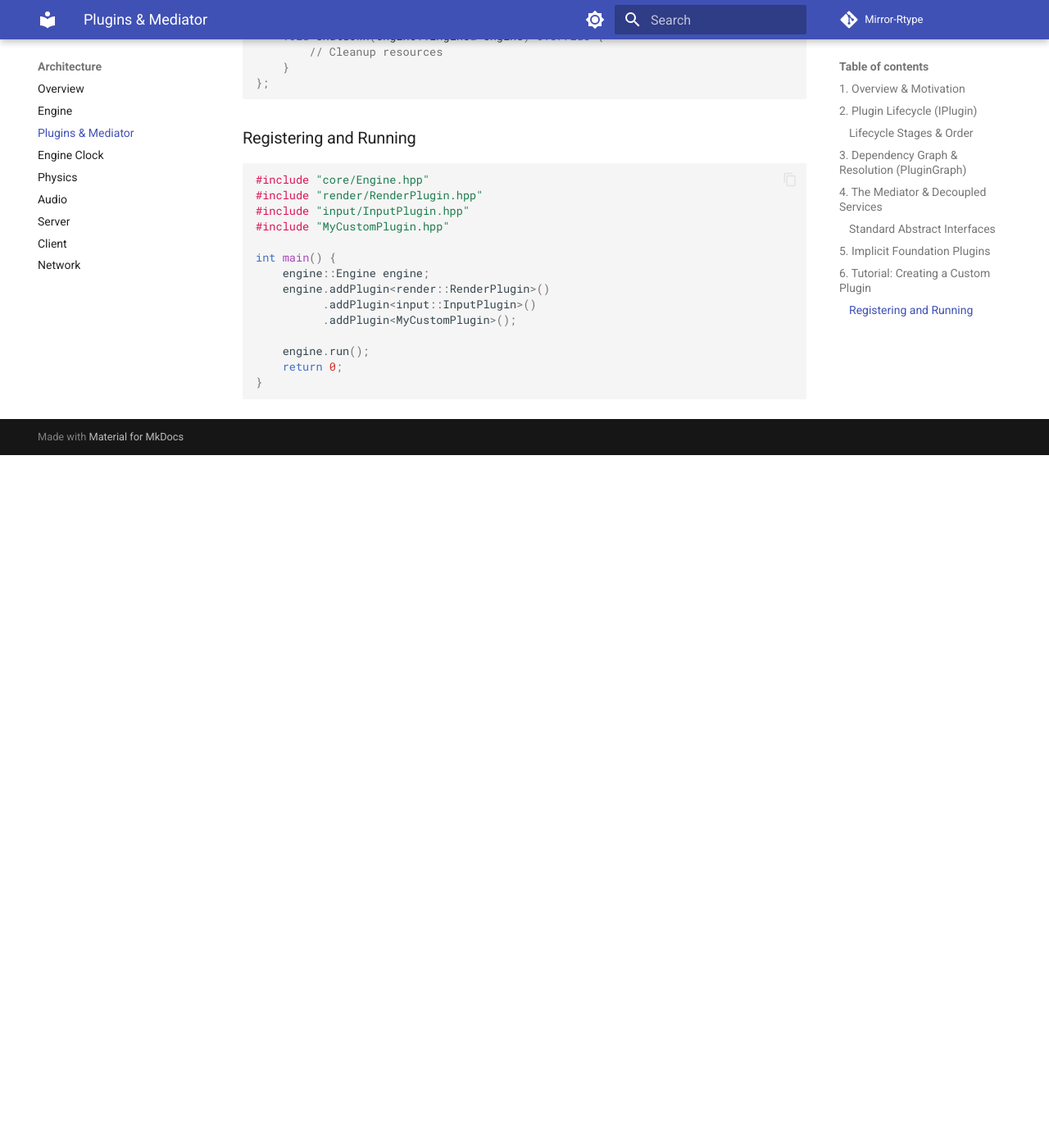
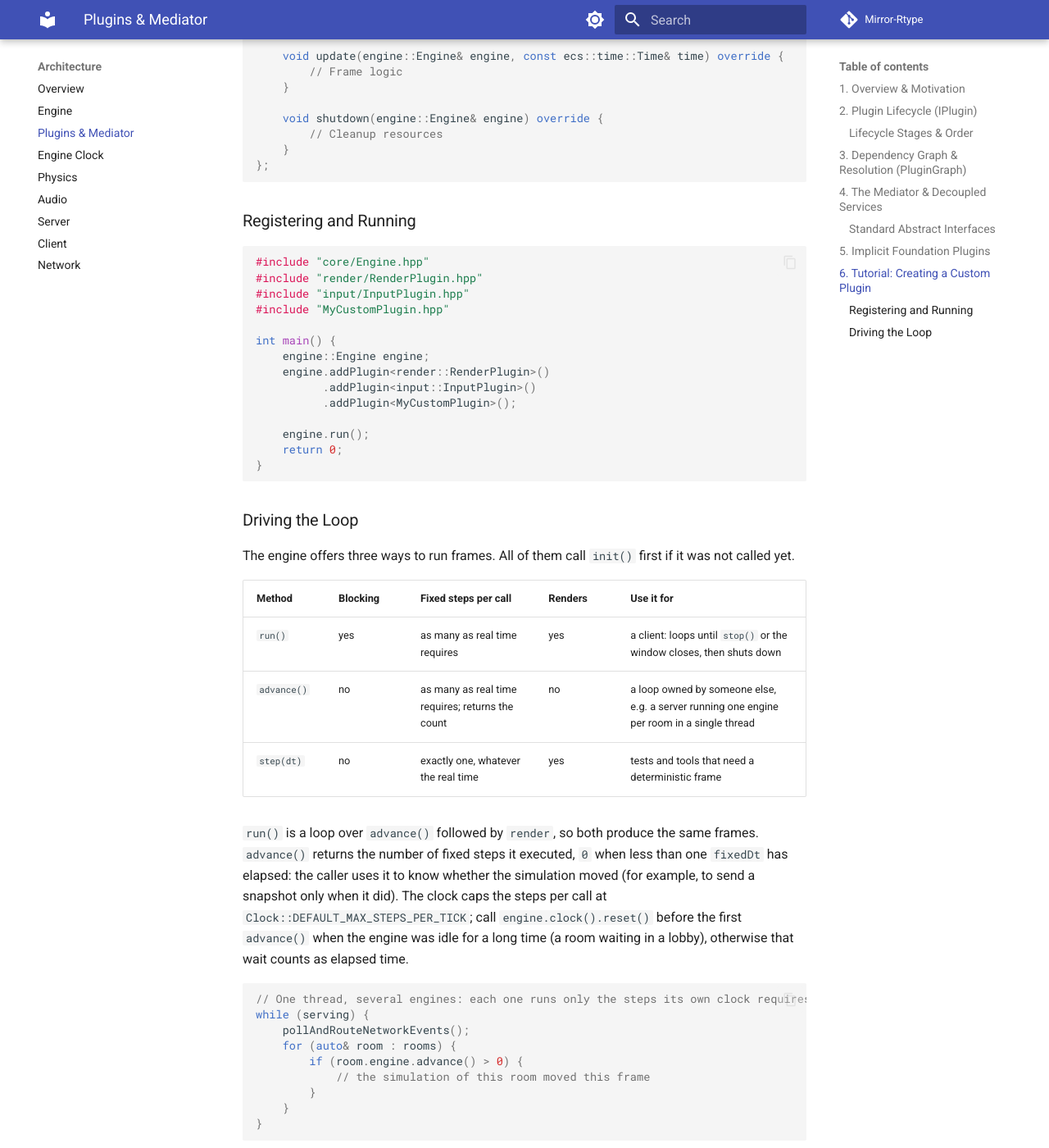
Before and after one commit to Matt4401/Mirror-Rtype, an MkDocs documentation site: the page built from docs/architecture/plugins.md, in a window 1280 px wide and 1400 px high, scrolled down 4754 px. Shown: the whole window at 82% size. Built offline with MkDocs 1.6.1 and Material for MkDocs 9.7.7, drawn with Linux system fonts in a browser that asks for light colours; comment, search, counter and statistics services are not loaded; before the commit the page ends 5309 px from its top, so only the background shows below that; some of the changed text lies outside the part shown.

Commit message:
feat(engine): add Engine::advance for externally driven loops

````diff
--- a/docs/architecture/plugins.md
+++ b/docs/architecture/plugins.md
@@ -2,13 +2,19 @@
 
 ## 1. Overview & Motivation
 
-The R-Type engine is designed according to **Track #1 (Advanced Architecture)**: it must remain a generic, standalone, and decoupled game engine library that can power multiple distinct games.
+The R-Type engine is designed according to **Track #1 (Advanced Architecture)**: it must remain a generic, standalone,
+and decoupled game engine library that can power multiple distinct games.
 
 To achieve true modularity, the engine introduces three interconnected architectural patterns:
 
-1. **The Plugin System (`engine::IPlugin`)**: Replaces manual procedural wiring with an inversion-of-control lifecycle (`build`, `init`, `preUpdate`, `fixedUpdate`, `update`, `render`, `shutdown`).
-2. **The Dependency Graph (`engine::PluginGraph`)**: Resolves compile-time and runtime inter-plugin requirements as a Directed Acyclic Graph (DAG) using **Kahn's topological sort algorithm**, providing early cycle and missing-dependency detection.
-3. **The Mediator (`engine::Mediator`)**: A typed service registry where plugins register and query **abstract interfaces** (`IWindowService`, `IRenderService`, `IInputService`, `IPhysicsService`) rather than concrete subsystems, decoupling modules entirely.
+1. **The Plugin System (`engine::IPlugin`)**: Replaces manual procedural wiring with an inversion-of-control lifecycle
+   (`build`, `init`, `preUpdate`, `fixedUpdate`, `update`, `render`, `shutdown`).
+2. **The Dependency Graph (`engine::PluginGraph`)**: Resolves compile-time and runtime inter-plugin requirements as a
+   Directed Acyclic Graph (DAG) using **Kahn's topological sort algorithm**, providing early cycle and
+   missing-dependency detection.
+3. **The Mediator (`engine::Mediator`)**: A typed service registry where plugins register and query **abstract
+   interfaces** (`IWindowService`, `IRenderService`, `IInputService`, `IPhysicsService`) rather than concrete
+   subsystems, decoupling modules entirely.
 
 ```mermaid
 flowchart TD
@@ -67,48 +73,53 @@ class IPlugin {
 ### Lifecycle Stages & Order
 
 1. **`build(PluginBuilder& builder)`**:
-   - Declares mandatory dependencies (`builder.require<T>()`) and optional dependencies (`builder.optionally<T>()`).
-   - Declares provided services (`builder.provides<S>()`) and required services (`builder.requireService<S>()`). Prefer a service requirement when any implementation fits: the graph orders each provider before its consumers, and fails if a required service has no provider or a service has two.
+    - Declares mandatory dependencies (`builder.require<T>()`) and optional dependencies (`builder.optionally<T>()`).
+    - Declares provided services (`builder.provides<S>()`) and required services (`builder.requireService<S>()`). Prefer a service requirement when any implementation fits: the graph orders each provider before its consumers, and fails if a required service has no provider or a service has two.
    - Invoked during `engine.init()` before topological resolution.
 2. **`init(Engine& engine)`**:
-   - Executed in **topological order** (dependencies initialize before dependents).
-   - Instantiates subsystem resources and registers abstract services into `engine.mediator()`.
+    - Executed in **topological order** (dependencies initialize before dependents).
+    - Instantiates subsystem resources and registers abstract services into `engine.mediator()`.
 3. **`preUpdate(Engine& engine)`**:
-   - Executed in **topological order** once per frame, before any fixed-timestep step.
-   - Used for sampling external state that the frame's simulation must observe, such as hardware input.
+    - Executed in **topological order** once per frame, before any fixed-timestep step.
+    - Used for sampling external state that the frame's simulation must observe, such as hardware input.
 4. **`fixedUpdate(Engine& engine, const Time& time)`**:
-   - Executed in **topological order** inside constant `fixedDt` simulation steps.
-   - Used for deterministic physics, movement, and network synchronization.
+    - Executed in **topological order** inside constant `fixedDt` simulation steps.
+    - Used for deterministic physics, movement, and network synchronization.
 5. **`update(Engine& engine, const Time& time)`**:
-   - Executed in **topological order** on every frame with variable delta time.
-   - Used for state updates, animations, and gameplay triggers.
+    - Executed in **topological order** on every frame with variable delta time.
+    - Used for state updates, animations, and gameplay triggers.
 6. **`render(Engine& engine)`**:
-   - Executed in **topological order** during the frame presentation phase.
-   - Collects and draws entities through active cameras.
+    - Executed in **topological order** during the frame presentation phase.
+    - Collects and draws entities through active cameras.
 7. **`shutdown(Engine& engine)`**:
-   - Executed in **reverse topological order** (dependents shut down before their dependencies).
-   - Unregisters services and safely releases GPU / hardware resources.
+    - Executed in **reverse topological order** (dependents shut down before their dependencies).
+    - Unregisters services and safely releases GPU / hardware resources.
 
 ---
 
 ## 3. Dependency Graph & Resolution (`PluginGraph`)
 
-The `engine::PluginGraph` constructs a directed graph of all registered plugins and applies **Kahn's algorithm** for topological ordering:
+The `engine::PluginGraph` constructs a directed graph of all registered plugins and applies **Kahn's algorithm** for
+topological ordering:
 
 1. **Required Dependencies (`builder.require<T>()`)**:
-   - Must be present in the graph. If absent, `PluginDependencyException` is thrown immediately with the missing plugin name.
+    - Must be present in the graph. If absent, `PluginDependencyException` is thrown immediately with the missing plugin
+      name.
 2. **Optional Dependencies (`builder.optionally<T>()`)**:
-   - If present, topological ordering ensures the dependency executes before the consumer.
-   - If absent, resolution proceeds normally without error.
+    - If present, topological ordering ensures the dependency executes before the consumer.
+    - If absent, resolution proceeds normally without error.
 3. **Cycle Detection**:
-   - If a circular dependency exists ($A \rightarrow B \rightarrow A$ or $A \rightarrow B \rightarrow C \rightarrow A$), Kahn's algorithm fails to visit all nodes.
-   - A `PluginDependencyException` is thrown listing all unresolved plugins (not necessarily only plugins participating in the cycle, but also any downstream plugins that depend on them).
+    - If a circular dependency exists ($A \rightarrow B \rightarrow A$
+      or $A \rightarrow B \rightarrow C \rightarrow A$), Kahn's algorithm fails to visit all nodes.
+    - A `PluginDependencyException` is thrown listing all unresolved plugins (not necessarily only plugins participating
+      in the cycle, but also any downstream plugins that depend on them).
 
 ---
 
 ## 4. The Mediator & Decoupled Services
 
-The `engine::Mediator` acts as an in-process service locator allowing plugins to communicate through abstract interfaces rather than concrete types:
+The `engine::Mediator` acts as an in-process service locator allowing plugins to communicate through abstract interfaces
+rather than concrete types:
 
 ```cpp
 // Consuming a service through the Mediator
@@ -124,26 +135,27 @@ if (windowService && !windowService->get().shouldClose()) {
 
 ### Standard Abstract Interfaces
 
-| Interface | Header | Purpose | Provided By |
-| ----------- | -------- | --------- | ------------- |
-| `IWindowService` | `core/services/IWindowService.hpp` | Window state, frame bracketing, close queries, keyboard, gamepad and mouse sampling through engine input codes | `RenderPlugin` |
-| `IRenderService` | `core/services/IRenderService.hpp` | 2D entity draw collection and presentation | `RenderPlugin` |
-| `IInputService` | `core/services/IInputService.hpp` | Action mapping configuration and controller indices | `InputPlugin` |
-| `IPhysicsService` | `core/services/IPhysicsService.hpp` | Physics simulation stepping and body stats | `PhysicsPlugin` |
-| `PrefabManager` | `prefabs/PrefabManager.hpp` | Entity template registry and spawning factory | `PrefabPlugin` |
+| Interface         | Header                              | Purpose                                             | Provided By     |
+|-------------------|-------------------------------------|-----------------------------------------------------|-----------------|
+| `IWindowService`  | `core/services/IWindowService.hpp`  | Window state, frame bracketing, close queries      , keyboard, gamepad and mouse sampling through engine input codes | `RenderPlugin`  |
+| `IRenderService`  | `core/services/IRenderService.hpp`  | 2D entity draw collection and presentation          | `RenderPlugin`  |
+| `IInputService`   | `core/services/IInputService.hpp`   | Action mapping configuration and controller indices | `InputPlugin`   |
+| `IPhysicsService` | `core/services/IPhysicsService.hpp` | Physics simulation stepping and body stats          | `PhysicsPlugin` |
+| `PrefabManager`   | `prefabs/PrefabManager.hpp`         | Entity template registry and spawning factory       | `PrefabPlugin`  |
 
 ---
 
 ## 5. Implicit Foundation Plugins
 
-To guarantee that the ECS Registry and simulation Clock are always available, `engine::Engine` automatically injects two foundational plugins during `engine.init()` if they are not explicitly registered:
+To guarantee that the ECS Registry and simulation Clock are always available, `engine::Engine` automatically injects two
+foundational plugins during `engine.init()` if they are not explicitly registered:
 
 1. **`engine::CorePlugin`**:
-   - Root node in the dependency graph.
-   - Coordinates registry lifecycle and base cleanup.
+    - Root node in the dependency graph.
+    - Coordinates registry lifecycle and base cleanup.
 2. **`engine::TimePlugin`**:
-   - Depends on `CorePlugin`.
-   - Manages the `ecs::time::Time` resource in the ECS Registry across both `fixedUpdate` and `update` phases.
+    - Depends on `CorePlugin`.
+    - Manages the `ecs::time::Time` resource in the ECS Registry across both `fixedUpdate` and `update` phases.
 
 ---
 
@@ -206,3 +218,31 @@ int main() {
     return 0;
 }
 ```
+
+### Driving the Loop
+
+The engine offers three ways to run frames. All of them call `init()` first if it was not called yet.
+
+| Method      | Blocking | Fixed steps per call                             | Renders | Use it for                                                                                 |
+|-------------|----------|--------------------------------------------------|---------|--------------------------------------------------------------------------------------------|
+| `run()`     | yes      | as many as real time requires                    | yes     | a client: loops until `stop()` or the window closes, then shuts down                       |
+| `advance()` | no       | as many as real time requires; returns the count | no      | a loop owned by someone else, e.g. a server running one engine per room in a single thread |
+| `step(dt)`  | no       | exactly one, whatever the real time              | yes     | tests and tools that need a deterministic frame                                            |
+
+`run()` is a loop over `advance()` followed by `render`, so both produce the same frames. `advance()` returns the
+number of fixed steps it executed, `0` when less than one `fixedDt` has elapsed: the caller uses it to know whether the
+simulation moved (for example, to send a snapshot only when it did). The clock caps the steps per call at
+`Clock::DEFAULT_MAX_STEPS_PER_TICK`; call `engine.clock().reset()` before the first `advance()` when the engine was
+idle for a long time (a room waiting in a lobby), otherwise that wait counts as elapsed time.
+
+```cpp
+// One thread, several engines: each one runs only the steps its own clock requires.
+while (serving) {
+    pollAndRouteNetworkEvents();
+    for (auto& room : rooms) {
+        if (room.engine.advance() > 0) {
+            // the simulation of this room moved this frame
+        }
+    }
+}
+```
````
Also changed, not shown: docs/architecture/clock.md (+12 -0 lines), 3 other files.
